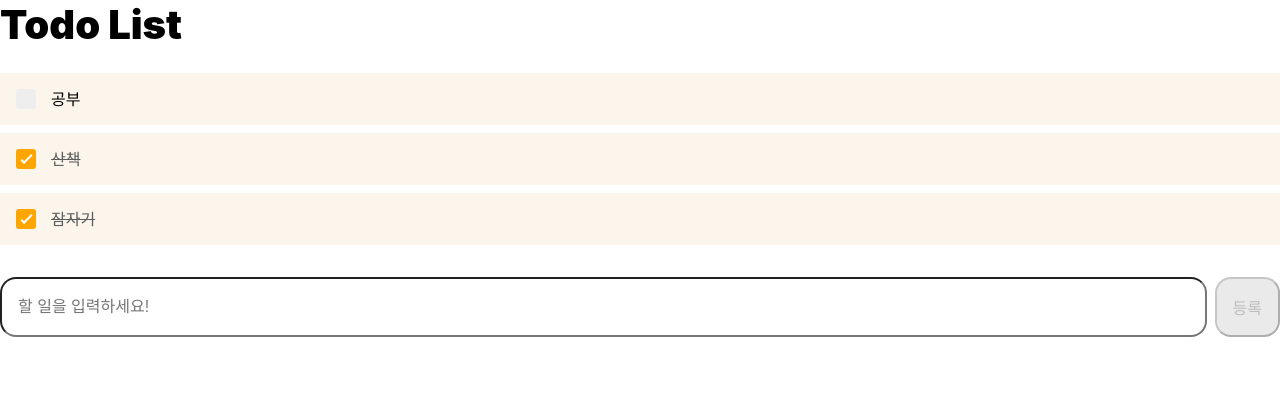
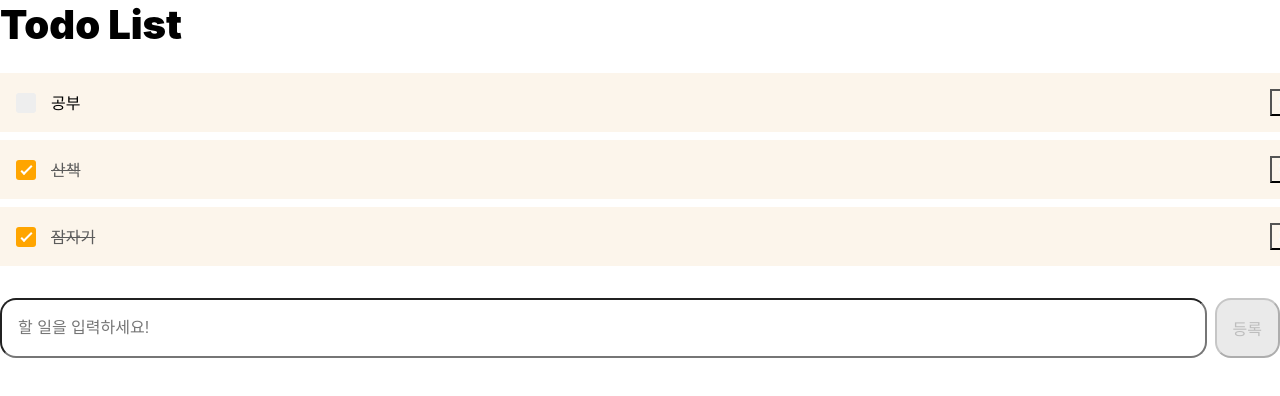
Before and after one commit to hoeun0723/ts-react-todo, a React (Create React App) app: page / in a window 1280 px wide. Shown: the top 396 px of the page. Built offline with nearby package versions, Linux system fonts and the light colour scheme.

Commit message:
feat: delete button 생성 (#16)
Co-authored-by: Wang HoEun <hoeunwang@gmail.com>

```diff
--- a/src/components/Input/style.ts
+++ b/src/components/Input/style.ts
@@ -4,7 +4,7 @@ interface IInputProps {
   ref: HTMLInputElement;
 }
 
-const Container = styled.section`
+const Container = styled.form`
   display: flex;
   width: 100%;
 `;
--- a/src/components/Item/index.tsx
+++ b/src/components/Item/index.tsx
@@ -16,6 +16,7 @@ const Item = ({ index, text, done, onClick }: IItemProps) => {
         <S.CheckBox checked={done} readOnly={true} />
         <S.CheckMark />
       </S.Text>
+      <S.Button>&times;</S.Button>
     </S.Item>
   );
 };
--- a/src/components/Item/style.ts
+++ b/src/components/Item/style.ts
@@ -5,6 +5,9 @@ interface IItemProps {
 }
 
 const Item = styled.article`
+  display: flex;
+  justify-content: space-between;
+  align-items: center;
   width: 100%;
   padding: 1rem;
   margin-bottom: 0.5rem;
@@ -63,4 +66,17 @@ const Text = styled.label<IItemProps>`
   }
 `;
 
-export { Item, CheckBox, CheckMark, Text };
+const Button = styled.button`
+  font-size: 1.1rem;
+  float: right;
+  background: none;
+  cursor: pointer;
+  color: #f9f9f9;
+  font-weight: 900;
+
+  &:hover {
+    color: #ffa500;
+  }
+`;
+
+export { Item, CheckBox, CheckMark, Text, Button };
```
